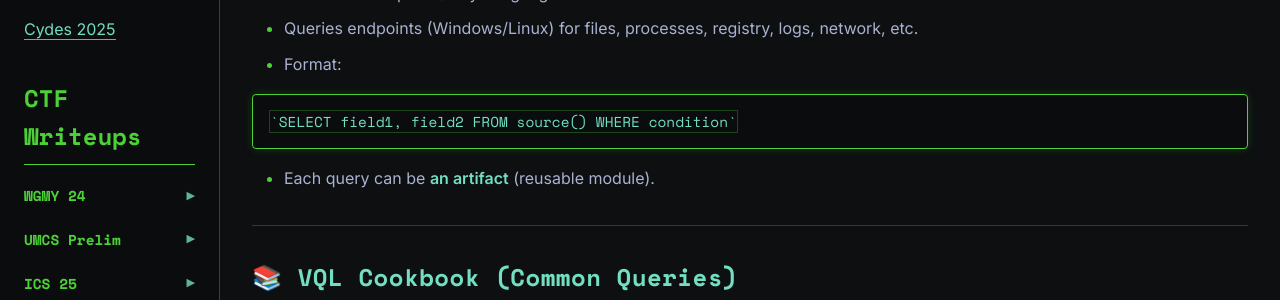
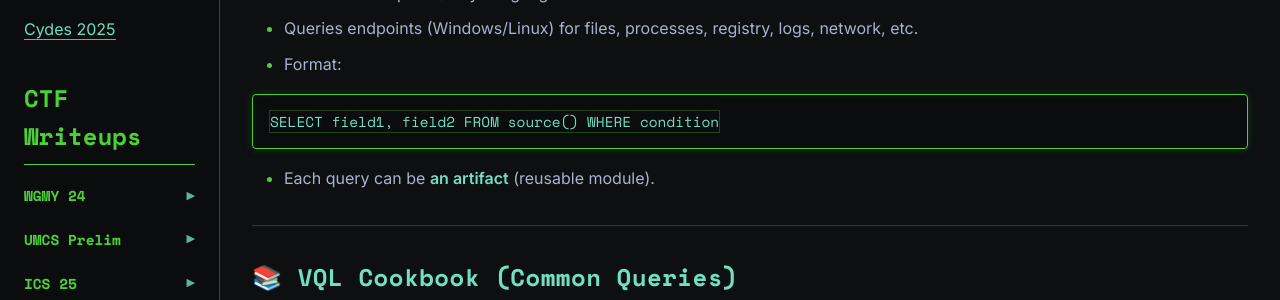
Before and after one commit to 171k/171k.github.io, a Jekyll site: the page built from _books/VQLCookbook.md, in a window 1280 px wide and 900 px high. Shown: the part 442-742 px from the top of the window. Built offline with Jekyll 4.4.1, drawn with Linux system fonts in a browser that asks for light colours.

````diff
--- a/_books/VQLCookbook.md
+++ b/_books/VQLCookbook.md
@@ -18,7 +18,7 @@ A practical reference for **Velociraptor VQL queries** used in DFIR and threat h
 - Format:
 
 ```vql
-`SELECT field1, field2 FROM source() WHERE condition`
+SELECT field1, field2 FROM source() WHERE condition
 ```
 
 - Each query can be **an artifact** (reusable module).
````
